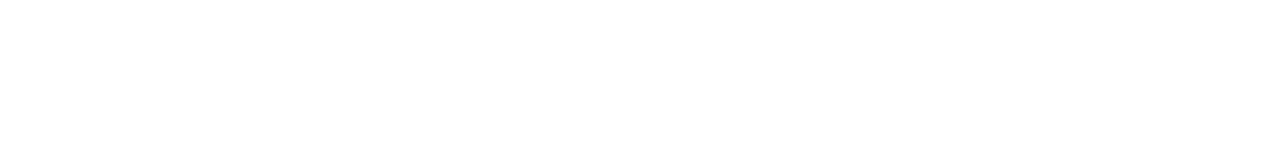
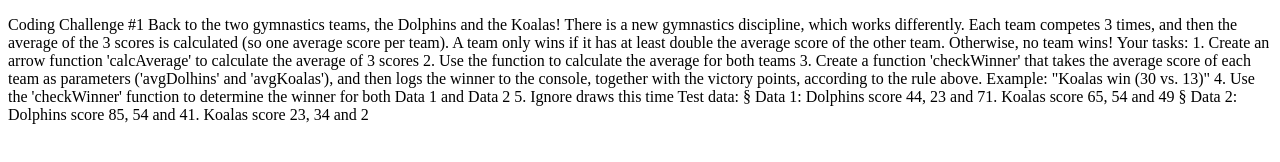
Before and after one commit to saurabhparasar/function_coding_challenge, a plain HTML site: page index.html in a window 1280 px wide. Drawn offline with Linux system fonts and the light colour scheme.

Commit message:
modified

```diff
--- a/index.html
+++ b/index.html
@@ -7,6 +7,26 @@
     <title>Document</title>
 </head>
 <body>
+    <p>Coding Challenge #1
+        Back to the two gymnastics teams, the Dolphins and the Koalas! There is a new
+        gymnastics discipline, which works differently.
+        Each team competes 3 times, and then the average of the 3 scores is calculated (so
+        one average score per team).
+        A team only wins if it has at least double the average score of the other team.
+        Otherwise, no team wins!
+        Your tasks:
+        1. Create an arrow function 'calcAverage' to calculate the average of 3 scores
+        2. Use the function to calculate the average for both teams
+        3. Create a function 'checkWinner' that takes the average score of each team
+        as parameters ('avgDolhins' and 'avgKoalas'), and then logs the winner
+        to the console, together with the victory points, according to the rule above.
+        Example: "Koalas win (30 vs. 13)"
+        4. Use the 'checkWinner' function to determine the winner for both Data 1 and
+        Data 2
+        5. Ignore draws this time
+        Test data:
+        § Data 1: Dolphins score 44, 23 and 71. Koalas score 65, 54 and 49
+        § Data 2: Dolphins score 85, 54 and 41. Koalas score 23, 34 and 2</p>
     <script src="app.js"></script>
 </body>
 </html>
```
